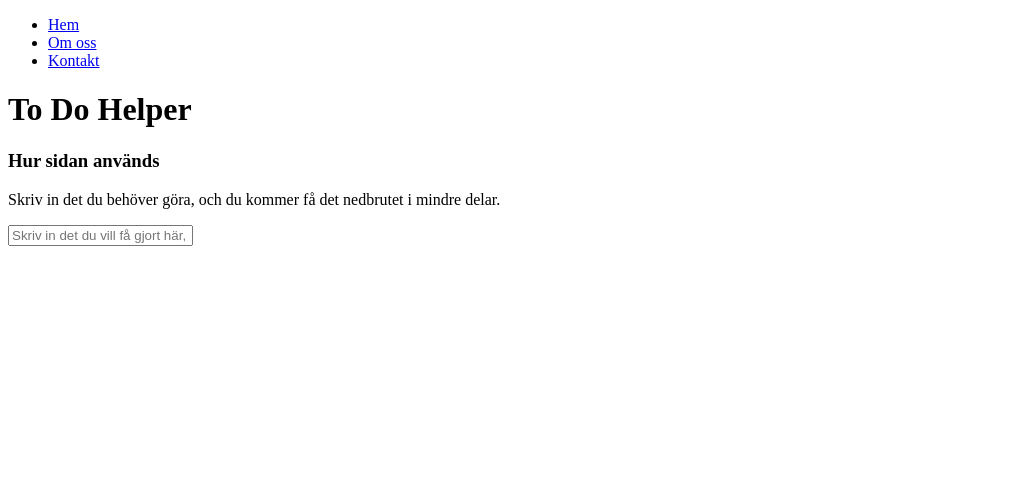
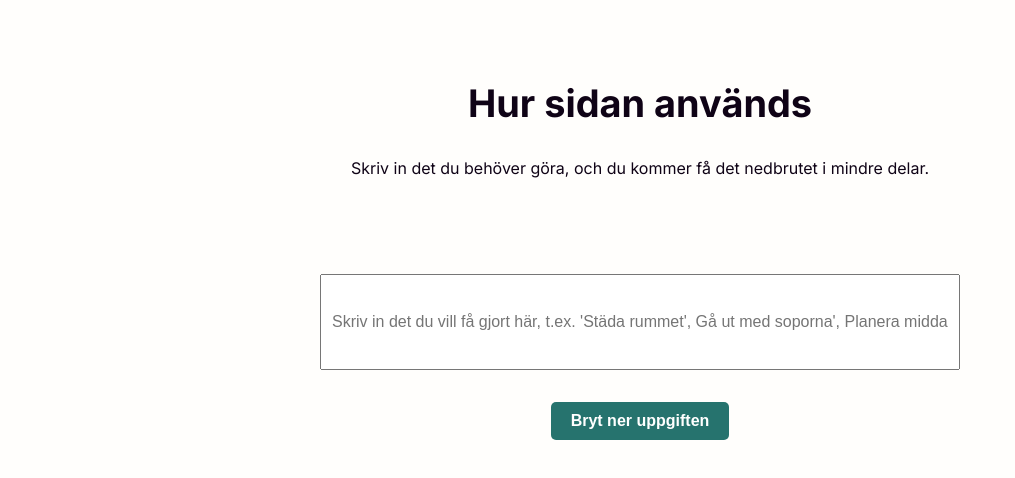
Before and after one commit to PU-MEriksson/ToDoHelper, a website: page frontend/index.html in a window 1280 px wide. Shown: the whole page, without its empty margins (0-1015 px from the left). Drawn offline with Linux system fonts and the light colour scheme.

Commit message:
Started styling on front page

```diff
--- a/frontend/index.html
+++ b/frontend/index.html
@@ -3,20 +3,21 @@
   <head>
     <meta charset="UTF-8" />
     <meta name="viewport" content="width=device-width, initial-scale=1.0" />
-    <title>Document</title>
+    <link rel="stylesheet" href="./style.css" />
+    <title>To Do Helper</title>
   </head>
   <body>
-    <header>
-      <nav>
+    <!-- <header>
+      <nav class="navbar">
         <ul>
           <li><a href="#">Hem</a></li>
           <li><a href="#">Om oss</a></li>
           <li><a href="#">Kontakt</a></li>
         </ul>
       </nav>
-    </header>
+    </header> -->
     <main>
-      <h1>To Do Helper</h1>
+      <!-- <h1>Bryt ner det du behöver få gjort i mindre delar</h1> -->
       <article>
         <h3>Hur sidan används</h3>
         <p>
@@ -27,10 +28,12 @@
       <form action="">
         <input
           type="text"
-          name="todo"
-          id="todo"
+          name="input-field"
+          id="input-field"
           placeholder="Skriv in det du vill få gjort här, t.ex. 'Städa rummet', Gå ut med soporna', Planera middag'"
         />
+        <button>Bryt ner uppgiften</button>
+        <div id="output"></div>
       </form>
     </main>
   </body>
--- a/frontend/style.css
+++ b/frontend/style.css
@@ -0,0 +1,134 @@
+@import url("https://fonts.googleapis.com/css?family=Inter:700|Inter:400");
+
+* {
+  box-sizing: border-box;
+  margin: 0;
+  padding: 0;
+}
+
+:root {
+  --text: #0f0316;
+  --background: #fffefc;
+  --primary: #799a8d;
+  --secondary: #fffcf0;
+  --accent: #26736e;
+}
+
+body {
+  font-family: "Inter", sans-serif;
+  font-weight: 400;
+  background-color: var(--background);
+  color: var(--text);
+}
+
+h1,
+h2,
+h3,
+h4,
+h5 {
+  font-family: "Inter";
+  font-weight: 700;
+}
+
+html {
+  font-size: 100%;
+} /* 16px */
+
+h1 {
+  font-size: 4.21rem; /* 67.36px */
+}
+
+h2 {
+  font-size: 3.158rem; /* 50.56px */
+}
+
+h3 {
+  font-size: 2.369rem; /* 37.92px */
+}
+
+h4 {
+  font-size: 1.777rem; /* 28.48px */
+}
+
+h5 {
+  font-size: 1.333rem; /* 21.28px */
+}
+
+small {
+  font-size: 0.75rem; /* 12px */
+}
+
+.navbar {
+  /* position: fixed; */
+  top: 0;
+  left: 0;
+  width: 100%;
+  background-color: var(--background);
+  padding: 1rem 0;
+  box-shadow: 0 2px 5px rgba(0, 0, 0, 0.1);
+  z-index: 1000;
+  height: 50px;
+}
+
+.navbar ul {
+  display: flex;
+  justify-content: space-around;
+  list-style-type: none;
+  margin: 0;
+  padding: 0;
+}
+
+.navbar a {
+  text-decoration: none;
+  color: var(--text-color);
+}
+
+article {
+  margin: 5rem;
+  display: flex;
+  flex-direction: column;
+  justify-content: center;
+  align-items: center;
+  background-color: var(--background);
+}
+
+article p {
+  margin: 1rem;
+  margin-top: 2rem;
+}
+
+form {
+  display: flex;
+  flex-direction: column;
+  justify-content: center;
+  align-items: center;
+}
+
+button {
+  padding: 10px 20px;
+  background-color: var(--accent);
+  border: none;
+  border-radius: 5px;
+  font-size: 1rem;
+  font-weight: bold;
+  cursor: pointer;
+  transition: background-color 0.3s ease, transform 0.2s ease;
+  color: white;
+  margin: 2rem;
+}
+
+button:hover {
+  background-color: var(--primary);
+  transform: scale(1.05);
+}
+
+button:active {
+  transform: scale(0.98);
+}
+
+#input-field {
+  min-width: 50%;
+  height: 6rem;
+  font-size: 16px;
+  padding: 10px;
+}
```
